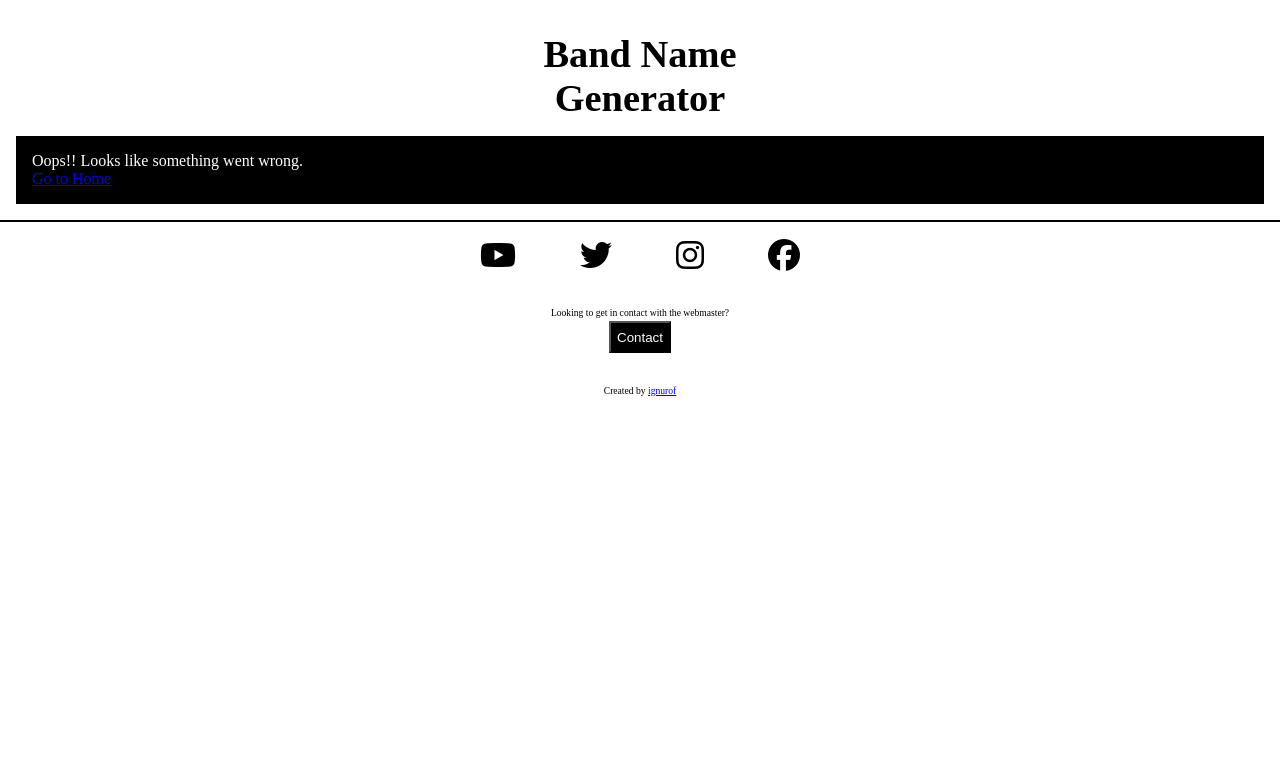
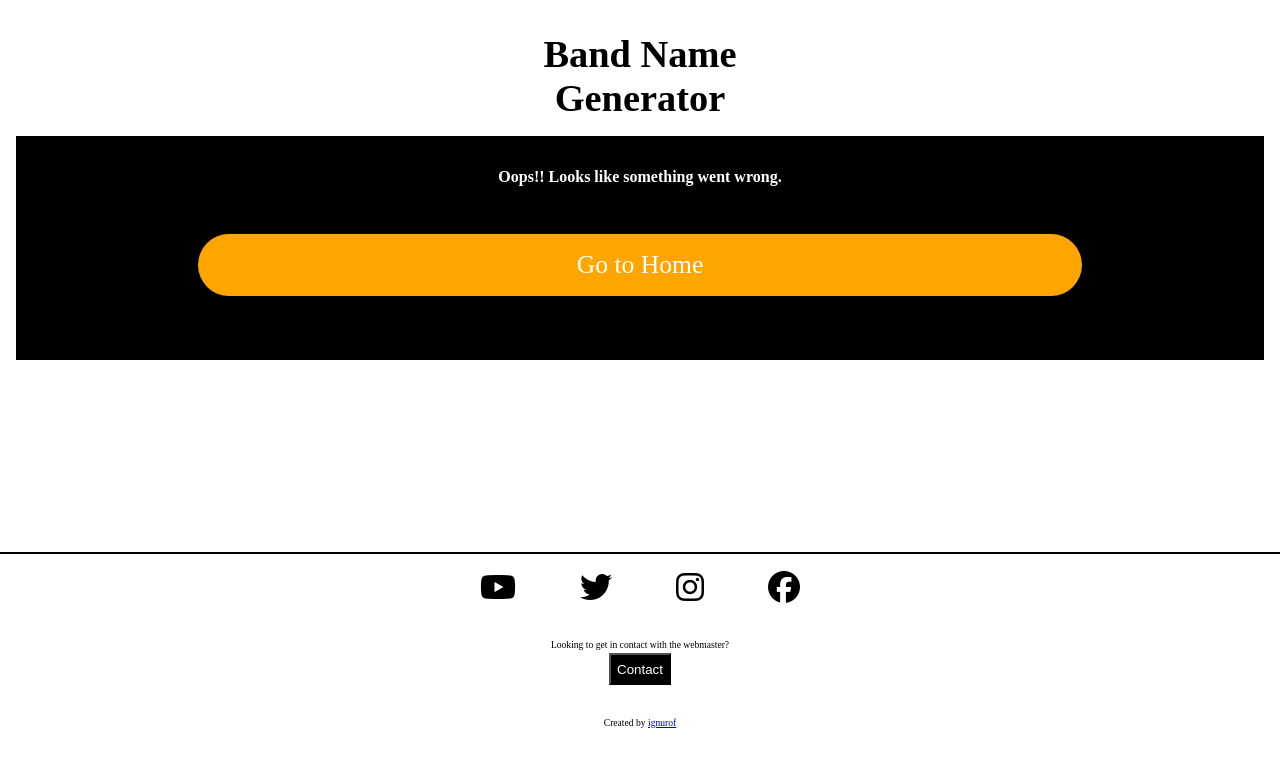
Before and after one commit to ignurof/bandnamegenerator, a plain HTML site: page 404.html in a window 1280 px wide. Drawn offline with Linux system fonts and the light colour scheme.

Commit message:
Update global.css with styling for 404.html

```diff
--- a/assets/css/global.css
+++ b/assets/css/global.css
@@ -10,6 +10,7 @@
 
 body {
     overflow-x: hidden;
+    max-width: 100vw;
 }
 
 /* Header */
@@ -29,6 +30,7 @@ main {
     display: flex;
     flex-direction: column;
     padding: 1rem;
+    min-height: 50vh;
 }
 
 /* Footer */
@@ -73,6 +75,9 @@ footer > button {
     background-color: black;
     color: white;
     padding: 1rem;
+    display: flex;
+    flex-direction: column;
+    align-items: center;
 }
 
 .action-box > form {
@@ -100,4 +105,22 @@ footer > button {
     text-transform: uppercase;
 }
 
+.action-box > p {
+    margin-top: 1rem;
+    font-weight: bold;
+    text-align: center;
+}
+
+.action-box > a {
+    margin: 3rem;
+    background-color: orange;
+    color: white;
+    width: 70%;
+    text-align: center;
+    font-size: 160%;
+    text-decoration: none;
+    padding: 1rem;
+    border-radius: 2rem;
+}
+
 /* Responsiveness */
```
